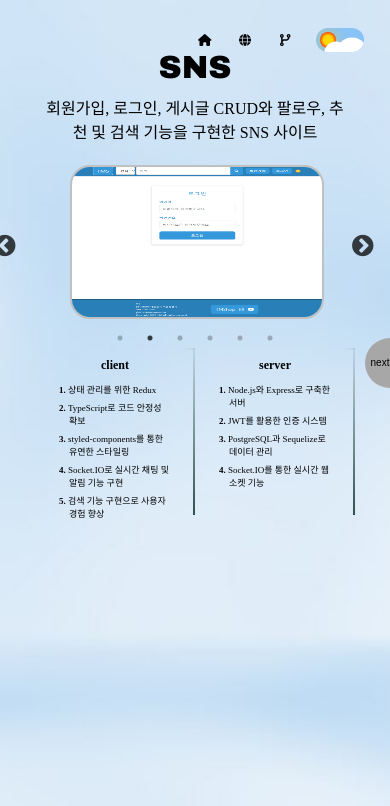
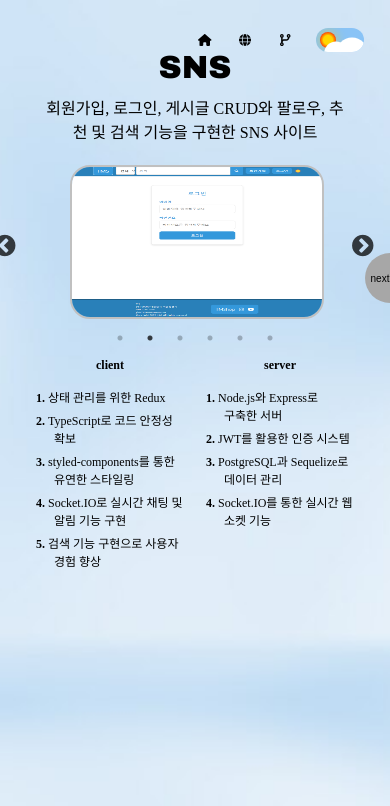
Before and after one commit to tomyhas59/portfolio, a React (Create React App) app: page /projects/1 in a window 390 px wide. Shown: the top 806 px of the page. Built offline with nearby package versions, Linux system fonts and the light colour scheme.

Commit message:
detail page span rm

```diff
--- a/src/css/projects.css
+++ b/src/css/projects.css
@@ -174,98 +174,17 @@
   overflow: hidden;
 }
 
-.project-detail > div span {
-  position: absolute;
-  display: block;
-}
-
-.project-detail > div span:nth-child(1) {
-  top: 0;
-  left: 0;
-  width: 100%;
-  height: 2px;
-  background: linear-gradient(90deg, transparent, darkslategrey);
-  animation: menu1 1s linear infinite;
-}
-
-@keyframes menu1 {
-  0% {
-    left: -100%;
-  }
-  50%,
-  100% {
-    left: 100%;
-  }
-}
-.project-detail > div span:nth-child(2) {
-  top: -100px;
-  right: 0;
-  width: 2px;
-  height: 100%;
-  background: linear-gradient(180deg, transparent, darkslategrey);
-  animation: menu2 1s linear infinite;
-  animation-delay: 0.25s;
-}
-
-@keyframes menu2 {
-  0% {
-    top: -100%;
-  }
-  50%,
-  100% {
-    top: 100%;
-  }
-}
-.project-detail > div span:nth-child(3) {
-  bottom: 0;
-  right: 0;
-  width: 100%;
-  height: 2px;
-  background: linear-gradient(270deg, transparent, darkslategrey);
-  animation: menu3 1s linear infinite;
-  animation-delay: 0.5s;
-}
-
-@keyframes menu3 {
-  0% {
-    right: -100%;
-  }
-  50%,
-  100% {
-    right: 100%;
-  }
-}
-.project-detail > div span:nth-child(4) {
-  bottom: -100px;
-  left: 0;
-  width: 2px;
-  height: 100%;
-  background: linear-gradient(360deg, transparent, darkslategrey);
-  animation: menu4 1s linear infinite;
-  animation-delay: 0.75s;
-}
-
-@keyframes menu4 {
-  0% {
-    bottom: -100%;
-  }
-  50%,
-  100% {
-    bottom: 100%;
-  }
-}
-
 .project-detail ul {
-  width: 300px;
+  width: 400px;
   padding: 10px;
-  font-size: 12px;
+  font-size: 20px;
 }
 
 .project-detail li {
   list-style: decimal inside;
   word-break: keep-all;
   margin: 5px auto;
-  width: 250px;
+  width: 400px;
   text-align: left;
   text-indent: -18px;
   padding-left: 18px;
@@ -365,17 +284,16 @@
   .project-detail {
     ul {
       width: 150px;
-      padding: 5px;
-      font-size: 9px;
+      font-size: 12px;
     }
     li {
-      text-indent: -10px;
-      width: 110px;
+      width: 130px;
     }
   }
 
   .next-project,
   .prev-project {
+    top: 30%;
     font-size: 10px;
     width: 50px;
     height: 50px;
--- a/src/pages/ProjectPage.tsx
+++ b/src/pages/ProjectPage.tsx
@@ -90,10 +90,6 @@ const ProjectPage: React.FC<{
         {project.detail && (
           <div className="project-detail">
             <div className="client-detail">
-              <span></span>
-              <span></span>
-              <span></span>
-              <span></span>
               <div className="detail-title">client</div>
               <ul>
                 {project.detail?.client.map((item, index) => (
@@ -102,10 +98,6 @@ const ProjectPage: React.FC<{
               </ul>
             </div>
             <div className="server-detail">
-              <span></span>
-              <span></span>
-              <span></span>
-              <span></span>
               {project.detail?.server && (
                 <>
                   <div className="detail-title">server</div>
```
